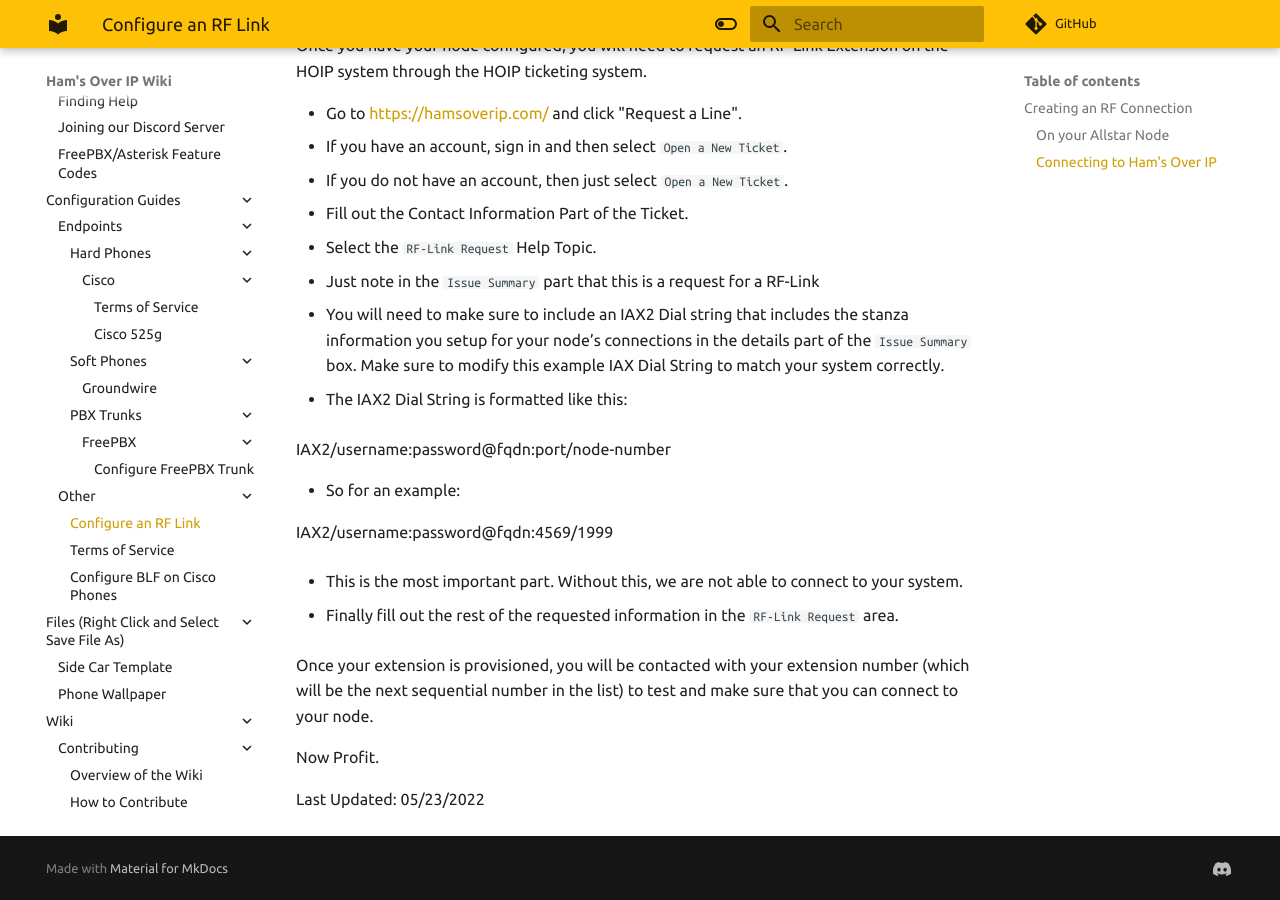
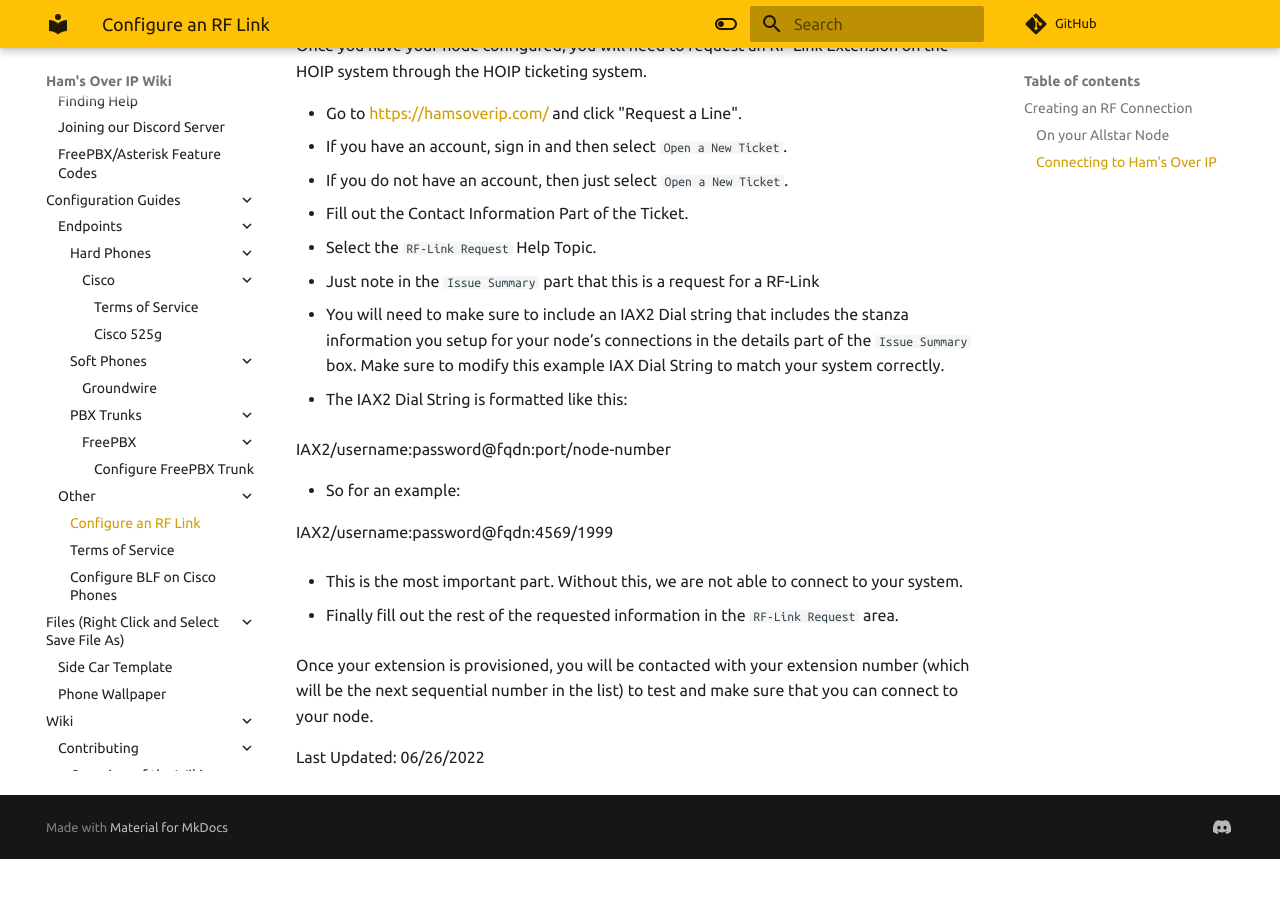
Before and after one commit to hamsoverip/wiki, an MkDocs documentation site: the page built from docs/other/rf-links.md, in a window 1280 px wide and 900 px high, scrolled down 1762 px. Built offline with MkDocs 1.6.1 and Material for MkDocs 9.7.7, drawn with Linux system fonts in a browser that asks for light colours; comment, search, counter and statistics services are not loaded; after the commit the page ends 2621 px from its top, so only the background shows below that.

Commit message:
Updated rf-links.md

```diff
--- a/docs/other/rf-links.md
+++ b/docs/other/rf-links.md
@@ -84,6 +84,5 @@
 
 Once your extension is provisioned, you will be contacted with your extension number (which will be the next sequential number in the list) to test and make sure that you can connect to your node.
 
-Now Profit.
 
-Last Updated: 05/23/2022
+Last Updated: 06/26/2022
```
